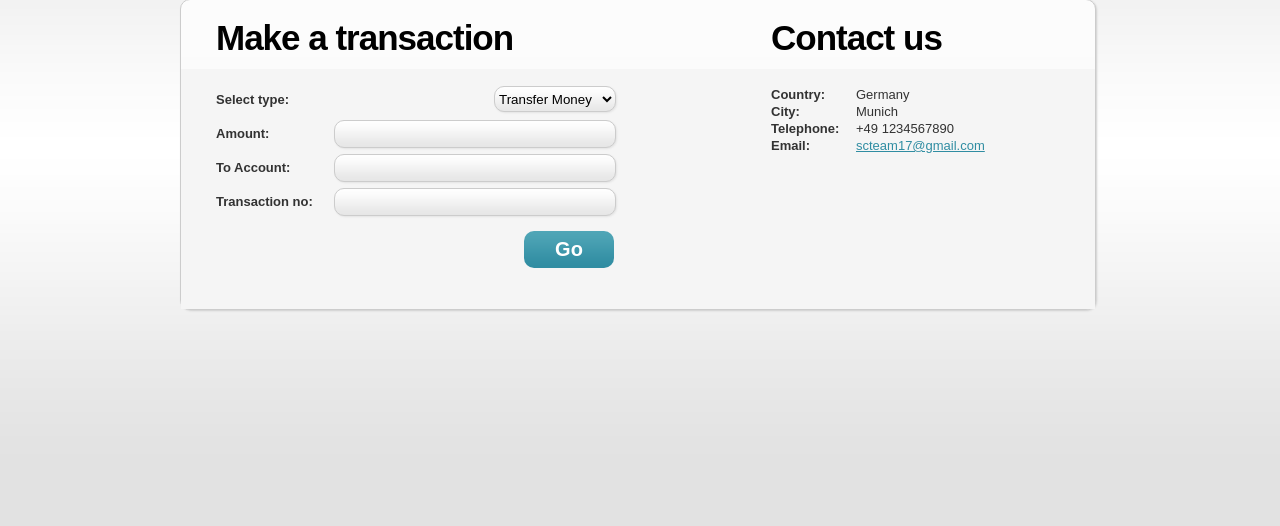
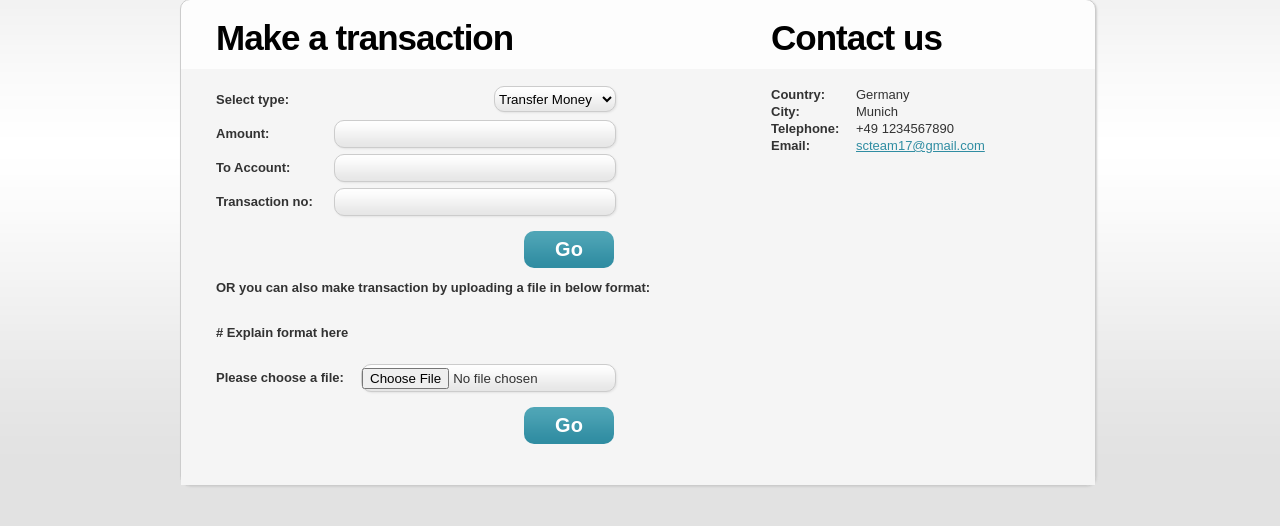
Before and after one commit to sosaavedra/securecoding, a PHP site: page /website/transfer.php in a window 1280 px wide. Shown: the part 160-686 px from the top of the page. Run offline with PHP 8.4, Linux system fonts and the light colour scheme; some libraries are stand-ins or nearby versions.

Commit message:
added code for uploading file.

```diff
--- a/website/transfer.php
+++ b/website/transfer.php
@@ -23,19 +23,14 @@
 <?php
 
 // define variables for form values validation and set to empty values
-$transNoErr = $amountErr = $toAccountErr = $transTypeErr = "";
+$transNoErr = $amountErr = $toAccountErr = $transTypeErr = $uploadErr = "";
 $formValid = true;
-
-// connect to DB
-$con = mysqli_connect ( "localhost", "root", "samurai", "banksys" );
-// Check connection
-if (mysqli_connect_errno ()) {
-	echo "Failed to connect to MySQL: " . mysqli_connect_error ();
-}
 
 // checking if request is posted
 if ($_POST) {
 
+	if (isset ( $_POST ['transfer'] )) {
+		// transfer-button was clicked
 		if (empty ( $_POST ['transactionType'] )) {
 			$transTypeErr = "Transaction type not valid";
 			$formValid = false;
@@ -55,6 +50,13 @@ if ($_POST) {
 
 		if ($formValid) {
 
+			// connect to DB
+			$con = mysqli_connect ( "localhost", "root", "samurai", "banksys" );
+			// Check connection
+			if (mysqli_connect_errno ()) {
+				echo "Failed to connect to MySQL: " . mysqli_connect_error ();
+			}
+
 			// escape variables for security
 			$transactionType = mysqli_real_escape_string ( $con, $_POST ['transactionType'] );
 			$transNo = mysqli_real_escape_string ( $con, $_POST ['transNo'] );
@@ -62,10 +64,48 @@ if ($_POST) {
 			$toAccount = mysqli_real_escape_string ( $con, $_POST ['toAccount'] );
 
 			// header ( 'Location: transferSuccess.html' );
+
+			mysqli_close ( $con );
+		}
+	} else if (isset ( $_POST ['upload'] )) {
+		// upload-button was clicked
+
+		if (! empty ( $_FILES ['uploadFile'] ['name'] )) {
+
+			$target_dir = "uploads/";
+			$target_dir = $target_dir . basename ( $_FILES ["uploadFile"] ["name"] );
+			$fileValid = true;
+
+			// Check if file already exists
+			if (file_exists ( $target_dir . $_FILES ["uploadFile"] ["name"] )) {
+				$uploadErr = "Sorry, file already exists.";
+			}
+
+			// Check file size 500 KB
+			if (isset ( $uploadFile_size ) && $uploadFile_size > 500000) {
+				$uploadErr = "Sorry, your file is too large.";
+				$fileValid = false;
+			}
+
+			// Only txt files allowed
+			if (isset ( $uploadFile_type ) && ! ($uploadFile_type == "text/plain")) {
+				$uploadErr = "Sorry, only txt files are allowed.";
+				$fileValid = false;
+			}
+
+			// Check if $uploadOk is set to 0 by an error
+			if ($fileValid) {
+				if (move_uploaded_file ( $_FILES ["uploadFile"] ["tmp_name"], $target_dir )) {
+					// header ( 'Location: transferSuccess.html' );
+				} else {
+					$uploadErr = "Sorry, there was an error uploading your file.";
 				}
 			}
-
-mysqli_close ( $con );
+		} else {
+			$uploadErr = "Please select the file";
+		}
+	}
+}
 
 ?>
 
@@ -144,6 +184,36 @@ mysqli_close ( $con );
 									</div>
 								</div>
 							</form>
+
+							<form class="formstyle" action="<?php echo htmlspecialchars($_SERVER["PHP_SELF"]);?>" method="post" enctype="multipart/form-data">
+								<div>
+
+									<p>OR you can also make transaction by uploading a file in below format:
+
+
+									</h3>
+									</p>
+
+
+
+									<p># Explain format here</p>
+
+									<div class="wrapper">
+										<div class="bg">
+											<input type="file" name="uploadFile" id="uploadFile">
+										</div>
+										Please choose a file:
+									</div>
+									<span class="error"><?php echo $uploadErr;?></span>
+
+									<div class="wrapper">
+										<div style="margin-right: 100px">
+											<input class='button' type='submit' name='upload' value='Go' id='upload'>
+										</div>
+									</div>
+								</div>
+							</form>
+
 						</article>
 						<article class="col2 pad_left1">
 							<div class="wrapper">
```
Lines whose indentation alone changed are shown as unchanged.
